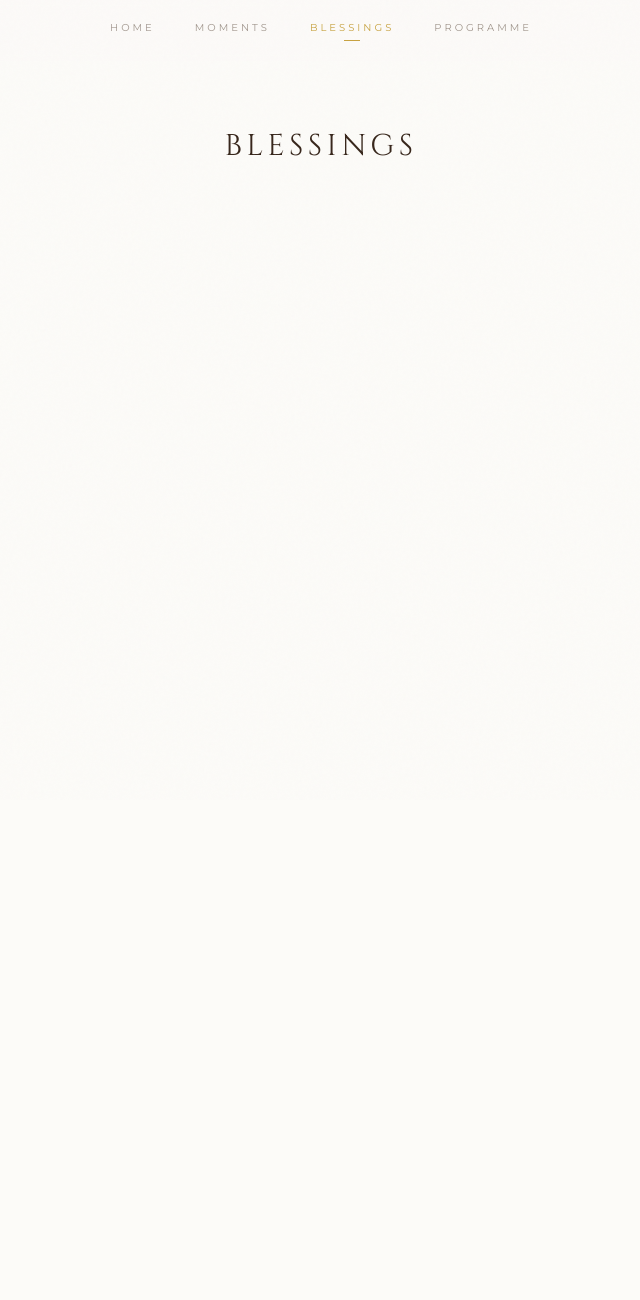
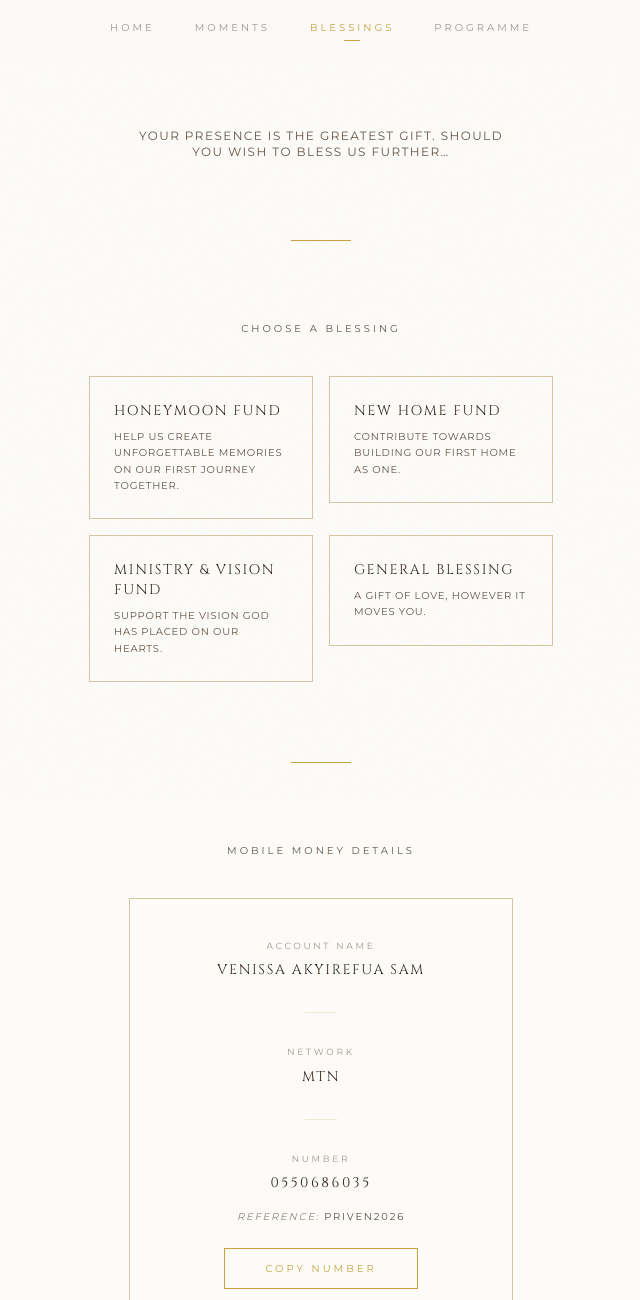
Before and after one commit to sampsonkpe/priven, a React (Vite) app: page /blessings in a window 1280 px wide. Shown: the top 1300 px of the page, without its empty margins (319-959 px from the left). Before the commit the page ends 800 px from the top, so only its background shows below. Built offline with nearby package versions, Linux system fonts and the light colour scheme; no server answers.

Commit message:
Refine Blessings page: remove amount presets, centre MoMo details, set PRIVEN2026 reference

```diff
--- a/src/pages/Blessings.tsx
+++ b/src/pages/Blessings.tsx
@@ -1,14 +1,161 @@
+import { useState } from "react";
+import { motion, AnimatePresence } from "framer-motion";
+import ScrollReveal from "../components/ScrollReveal";
 import PageNav from "../components/PageNav";
 
-const Blessings = () => (
-  <div className="grain-bg bg-background min-h-screen">
-    <PageNav />
-    <main className="px-6 pt-32 pb-24 max-w-lg mx-auto text-center uppercase">
-      <h1 className="font-serif text-2xl sm:text-3xl tracking-[0.15em] text-foreground">
-        Blessings
-      </h1>
-    </main>
-  </div>
-);
+const easeSilk: [number, number, number, number] = [0.22, 1, 0.36, 1];
+
+const Blessings = () => {
+  const [copied, setCopied] = useState(false);
+
+  const handleCopyNumber = async () => {
+    try {
+      await navigator.clipboard.writeText("0550686035");
+      setCopied(true);
+      window.setTimeout(() => setCopied(false), 1800);
+    } catch {
+      // clipboard may be blocked; silently ignore
+    }
+  };
+
+  const categories = [
+    {
+      title: "Honeymoon Fund",
+      desc: "Help us create unforgettable memories on our first journey together.",
+    },
+    {
+      title: "New Home Fund",
+      desc: "Contribute towards building our first home as one.",
+    },
+    {
+      title: "Ministry & Vision Fund",
+      desc: "Support the vision God has placed on our hearts.",
+    },
+    {
+      title: "General Blessing",
+      desc: "A gift of love, however it moves you.",
+    },
+  ] as const;
+
+  return (
+    <div className="grain-bg bg-background min-h-screen">
+      <PageNav />
+
+      <main className="px-6 pt-32 pb-24 max-w-lg mx-auto text-center">
+        {/* Intro */}
+        <ScrollReveal>
+          <p className="font-body text-[12px] sm:text-xs tracking-[0.12em] uppercase text-muted-foreground leading-relaxed max-w-sm mx-auto">
+            Your presence is the greatest gift. Should you wish to bless us further…
+          </p>
+        </ScrollReveal>
+
+        <div className="h-20" />
+        <ScrollReveal>
+          <div className="gold-divider" />
+        </ScrollReveal>
+        <div className="h-20" />
+
+        {/* Categories (no selection state) */}
+        <ScrollReveal>
+          <p className="font-body text-[10px] tracking-[0.3em] uppercase text-muted-foreground mb-10">
+            Choose A Blessing
+          </p>
+        </ScrollReveal>
+
+        <div className="grid grid-cols-1 sm:grid-cols-2 gap-4 text-left">
+          {categories.map((c, i) => (
+            <ScrollReveal key={c.title} delay={i * 0.06}>
+              <motion.div
+                whileHover={{ y: -2 }}
+                transition={{ duration: 0.45, ease: easeSilk }}
+                className="w-full p-6 border border-border hover:border-primary/50 transition-colors"
+              >
+                <h3 className="font-serif text-sm tracking-[0.12em] text-foreground mb-2 uppercase">
+                  {c.title}
+                </h3>
+                <p className="font-body text-[10px] tracking-[0.08em] uppercase text-muted-foreground leading-relaxed">
+                  {c.desc}
+                </p>
+              </motion.div>
+            </ScrollReveal>
+          ))}
+        </div>
+
+        <div className="h-20" />
+        <ScrollReveal>
+          <div className="gold-divider" />
+        </ScrollReveal>
+        <div className="h-20" />
+
+        {/* MoMo Details (centred) */}
+        <ScrollReveal>
+          <p className="font-body text-[10px] tracking-[0.3em] uppercase text-muted-foreground mb-10">
+            Mobile Money Details
+          </p>
+        </ScrollReveal>
+
+        <ScrollReveal delay={0.05}>
+          <div className="border border-border p-10 max-w-sm mx-auto space-y-8 text-center">
+            <div>
+              <p className="font-body text-[9px] tracking-[0.3em] uppercase text-muted-foreground/60 mb-2">
+                Account Name
+              </p>
+              <p className="font-serif text-sm tracking-[0.12em] text-foreground uppercase">
+                Venissa Akyirefua Sam
+              </p>
+            </div>
+
+            <div className="w-8 h-px bg-primary/20 mx-auto" />
+
+            <div>
+              <p className="font-body text-[9px] tracking-[0.3em] uppercase text-muted-foreground/60 mb-2">
+                Network
+              </p>
+              <p className="font-serif text-sm tracking-[0.12em] text-foreground uppercase">
+                MTN
+              </p>
+            </div>
+
+            <div className="w-8 h-px bg-primary/20 mx-auto" />
+
+            <div>
+              <p className="font-body text-[9px] tracking-[0.3em] uppercase text-muted-foreground/60 mb-2">
+                Number
+              </p>
+              <p className="font-serif text-sm tracking-[0.18em] text-foreground uppercase">
+                0550686035
+              </p>
+
+              <p className="mt-4 font-body text-[10px] tracking-[0.18em] uppercase text-muted-foreground/70 italic">
+                Reference: <span className="text-foreground/80 not-italic">PRIVEN2026</span>
+              </p>
+
+              <div className="pt-6">
+                <button
+                  type="button"
+                  onClick={handleCopyNumber}
+                  className="px-10 py-3 border border-primary text-primary font-body text-[10px] tracking-[0.3em] uppercase hover:bg-primary hover:text-primary-foreground transition-all duration-300"
+                >
+                  {copied ? "Copied" : "Copy Number"}
+                </button>
+              </div>
+            </div>
+          </div>
+        </ScrollReveal>
+
+        <div className="h-16" />
+
+        <footer className="py-10 text-center flex flex-col items-center justify-center gap-6">
+          <div className="gold-divider" />
+          <p className="font-serif text-[10px] tracking-[0.4em] uppercase text-muted-foreground/40">
+            With Love & Joy
+          </p>
+        </footer>
+      </main>
+
+      <AnimatePresence>{/* (kept empty intentionally) */}</AnimatePresence>
+    </div>
+  );
+};
 
 export default Blessings;
--- a/src/pages/Moments.tsx
+++ b/src/pages/Moments.tsx
@@ -157,7 +157,7 @@ const Moments = () => {
 
         <footer className="py-10 text-center flex flex-col items-center justify-center gap-6">
           <div className="gold-divider" />
-          <p className="font-serif text-[10px] tracking-[0.4em] uppercase text-muted-foreground/40">
+          <p className="font-serif text-[10px] tracking-[0.4em] uppercase">
             With Love & Joy
           </p>
         </footer>
```
